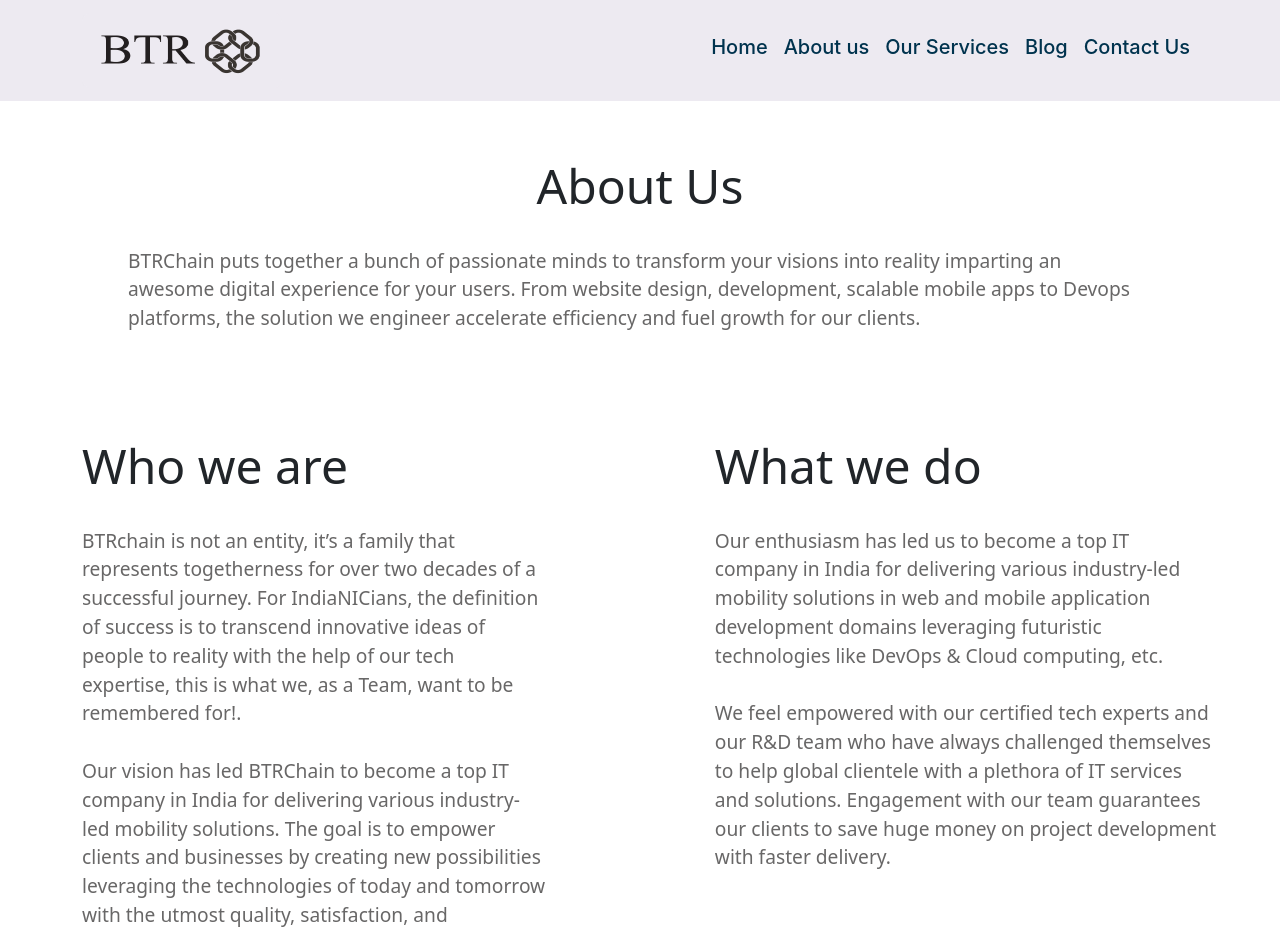
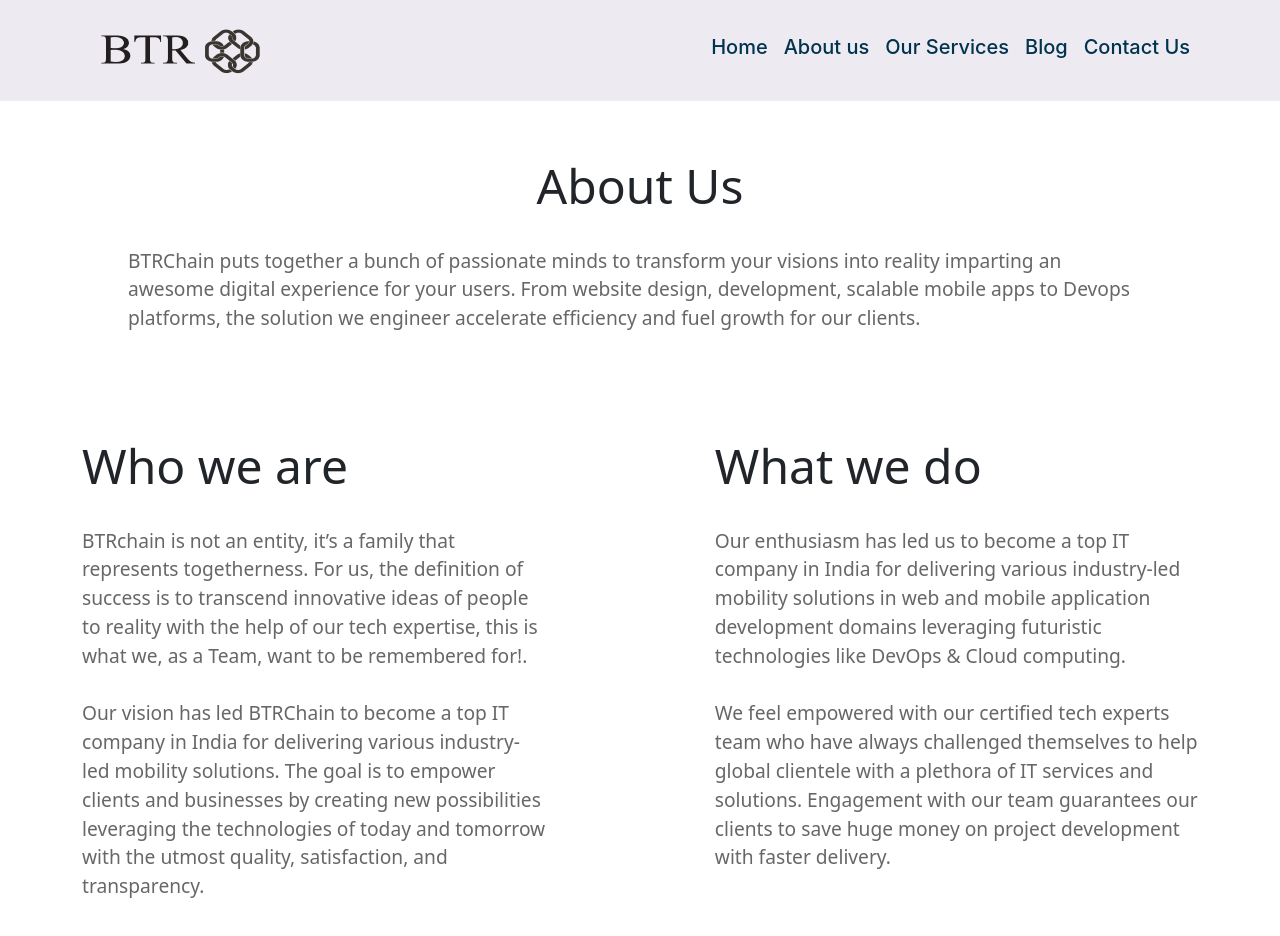
Before and after one commit to btrchain/btrchain, a React (Create React App) app: page /about in a window 1280 px wide. Shown: the top 936 px of the page. Built offline with nearby package versions, Linux system fonts and the light colour scheme; a web font is replaced by a local one.

Commit message:
Update About.js

```diff
--- a/src/components/about/About.js
+++ b/src/components/about/About.js
@@ -19,7 +19,7 @@ export default function About() {
                                 <h2 className='py-4'>Who we are </h2>
                                 <div>
                                     <p>
-                                        BTRchain is not an entity, it’s a family that represents togetherness for over two decades of a successful journey. For IndiaNICians, the definition of success is to transcend innovative ideas of people to reality with the help of our tech expertise, this is what we, as a Team, want to be remembered for!.
+                                        BTRchain is not an entity, it’s a family that represents togetherness. For us, the definition of success is to transcend innovative ideas of people to reality with the help of our tech expertise, this is what we, as a Team, want to be remembered for!.
                                         <br></br>
                                         <br></br>
                                         Our vision has led BTRChain to become a top IT company in India for delivering various industry-led mobility solutions. The goal is to empower clients and businesses by creating new possibilities leveraging the technologies of today and tomorrow with the utmost quality, satisfaction, and transparency.
@@ -35,10 +35,10 @@ export default function About() {
                             <h2 className='py-4'>What we do </h2>
                             <div>
                                 <p>
-                                    Our enthusiasm has led us to become a top IT company in India for delivering various industry-led mobility solutions in web and mobile application development domains leveraging futuristic technologies like DevOps & Cloud computing, etc.
+                                    Our enthusiasm has led us to become a top IT company in India for delivering various industry-led mobility solutions in web and mobile application development domains leveraging futuristic technologies like DevOps & Cloud computing.
                                     <br></br>
                                     <br></br>
-                                    We feel empowered with our certified tech experts and our R&D team who have always challenged themselves to help global clientele with a plethora of IT services and solutions. Engagement with our team guarantees our clients to save huge money on project development with faster delivery.
+                                    We feel empowered with our certified tech experts team who have always challenged themselves to help global clientele with a plethora of IT services and solutions. Engagement with our team guarantees our clients to save huge money on project development with faster delivery.
                                 </p>
                             </div>
                         </div>
```
